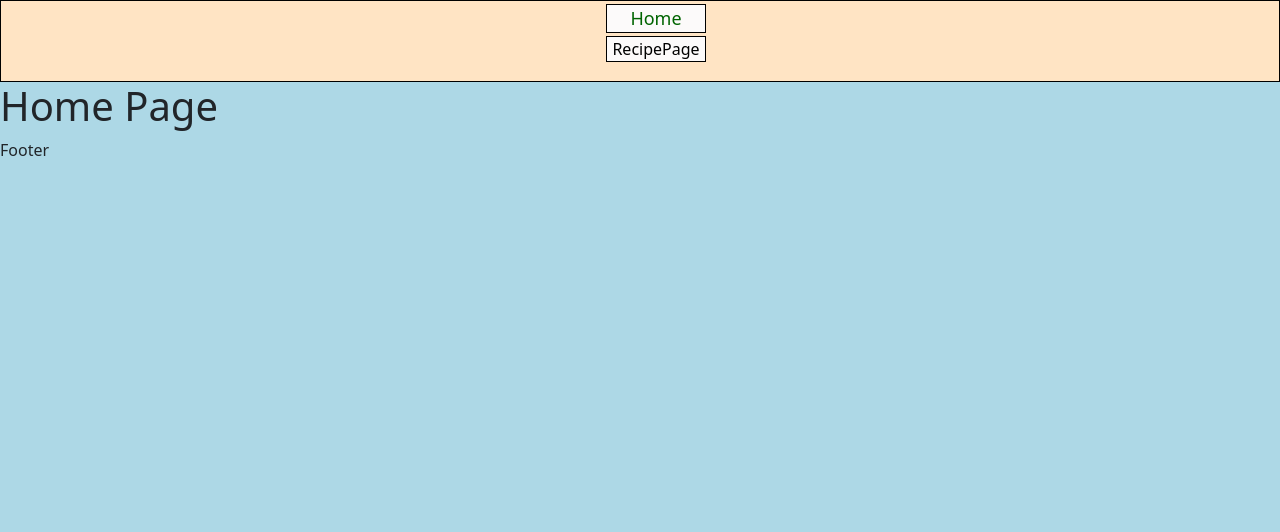
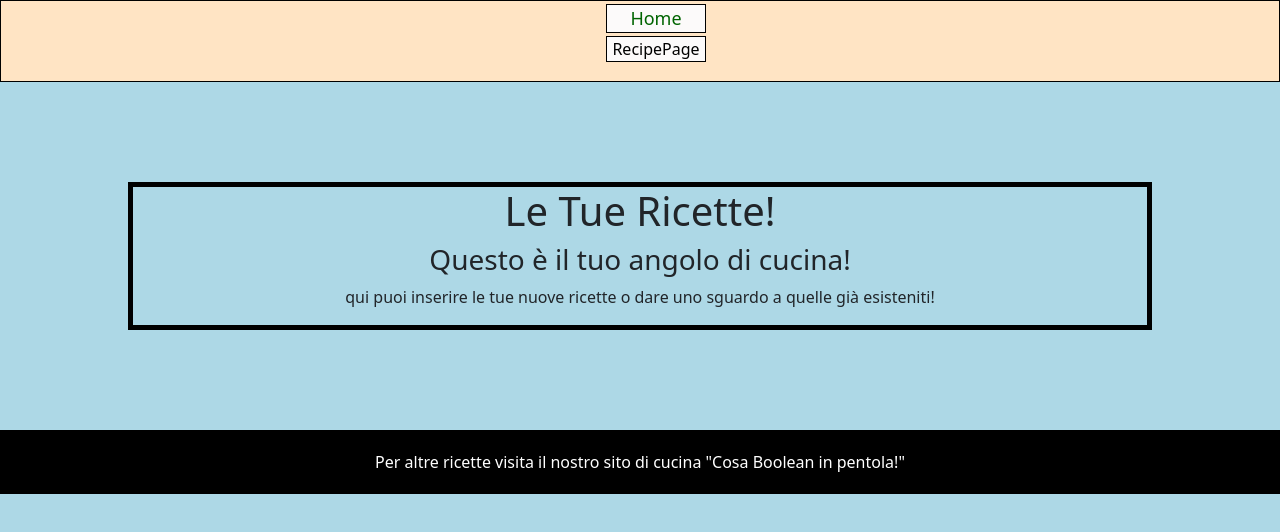
Before and after one commit to BartCatalano/react-router, a React (Vite) app: page / in a window 1280 px wide. Shown: the top 532 px of the page. Built offline with nearby package versions, Linux system fonts and the light colour scheme; no server answers.

Commit message:
feat: footer inserito

```diff
--- /dev/null
+++ b/src/components/AppFooter.jsx
@@ -0,0 +1,9 @@
+function AppFooter () {
+    return(
+    <div className="footer">
+Per altre ricette visita il nostro sito di cucina "Cosa Boolean in pentola!"
+</div>
+    )
+}
+
+export default AppFooter;
--- a/src/components/AppLayout.jsx
+++ b/src/components/AppLayout.jsx
@@ -1,11 +1,12 @@
 import { Outlet } from "react-router-dom";
 import AppHeader from "./AppHeader";
+import AppFooter from "./AppFooter.jsx";
 function AppLayout() {
     return(
         <>
         <AppHeader />
         <Outlet />
-        <footer>Footer</footer>
+        <AppFooter />
         </>
     )
 }
--- a/src/components/HomePage.jsx
+++ b/src/components/HomePage.jsx
@@ -1,6 +1,10 @@
 function HomePage () {
     return(
-<h1>Home Page</h1>
+    <div className="homeLayout">
+<h1>Le Tue Ricette!</h1>
+<h3>Questo è il tuo angolo di cucina!</h3>
+<p>qui puoi inserire le tue nuove ricette o dare uno sguardo a quelle già esisteniti!</p>
+</div>
     )
 }
 
--- a/src/index.css
+++ b/src/index.css
@@ -28,7 +28,6 @@ body{
 }
 
 .header{
-
     text-align: center;
     border: 1px solid black;
     background-color: bisque;
@@ -42,3 +41,24 @@ body{
     width: 100px;
     margin: 3px;
 }
+
+.homeLayout{
+    margin: 100px auto;
+    max-width: 1200px;
+     width: 80%;
+
+    text-align: center;
+    border: 5px solid black;
+
+}
+
+.footer{
+    width: 100%;
+    text-align: center;
+    background-color: black;
+    position: relative;
+    bottom: 0;
+    color: white;
+    margin-top: 100px;
+    padding: 20px 0;
+}
```
